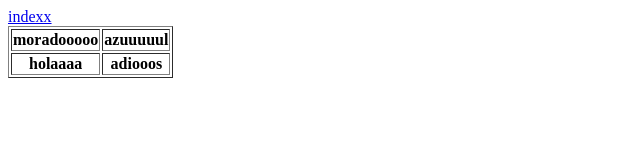
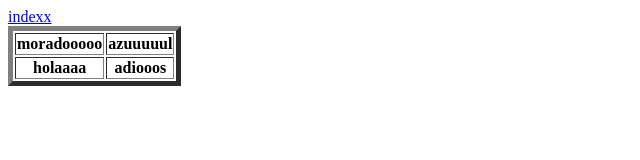
Before and after one commit to saribarrissols-ux/holachikos, a plain HTML site: page hola.html in a window 1280 px wide. Shown: the whole page, without its empty margins (0-640 px from the left). Drawn offline with Linux system fonts and the light colour scheme.

Commit message:
Add files via upload

```diff
--- a/hola.html
+++ b/hola.html
@@ -7,7 +7,7 @@
         <a href="index.html">indexx</a>
 
     </nav>
-<table border="1">
+<table border="5">
    <tr>
        <th>moradooooo</th>
        <th>azuuuuul</th>
```
